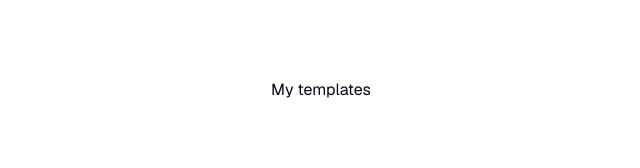
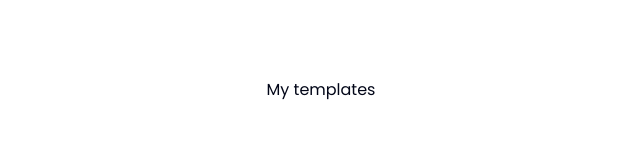
Before and after one commit to stivex001/chat_app, a Next.js app: page / in a window 1280 px wide. Shown: the top 168 px of the page, without its empty margins (319-959 px from the left). Built offline with nearby package versions, Linux system fonts and the light colour scheme.

Commit message:
feat: implemented route guard for protected routes

```diff
--- a/package.json
+++ b/package.json
@@ -26,6 +26,7 @@
     "@radix-ui/react-select": "^2.2.5",
     "@radix-ui/react-tabs": "^1.1.12",
     "@tanstack/react-query": "^5.81.2",
+    "@tanstack/react-query-devtools": "^5.81.2",
     "axios": "^1.10.0",
     "class-variance-authority": "^0.7.1",
     "clsx": "^2.1.1",
--- a/src/app/layout.tsx
+++ b/src/app/layout.tsx
@@ -1,6 +1,9 @@
 import type { Metadata } from 'next';
-import { Geist, Geist_Mono } from 'next/font/google';
+import { Geist, Geist_Mono, Poppins } from 'next/font/google';
 import './globals.css';
+import { Suspense } from 'react';
+import { Toaster } from 'sonner';
+import { Providers } from './providers';
 
 const geistSans = Geist({
   variable: '--font-geist-sans',
@@ -10,6 +13,12 @@ const geistSans = Geist({
 const geistMono = Geist_Mono({
   variable: '--font-geist-mono',
   subsets: ['latin'],
+});
+
+const poppins = Poppins({
+  subsets: ['latin'],
+  weight: ['300', '400', '500', '600', '700'],
+  variable: '--font-poppins',
 });
 
 export const metadata: Metadata = {
@@ -24,10 +33,11 @@ export default function RootLayout({
 }>) {
   return (
     <html lang="en">
-      <body
-        className={`${geistSans.variable} ${geistMono.variable} antialiased`}
-      >
-        {children}
+      <body className={poppins.className}>
+        <Providers>
+          <Suspense>{children}</Suspense>
+          <Toaster position="top-center" />
+        </Providers>
       </body>
     </html>
   );
--- /dev/null
+++ b/src/app/providers.tsx
@@ -0,0 +1,32 @@
+'use client';
+import RouteGuard from '@/components/RouteGuard';
+import { QueryClient, QueryClientProvider } from '@tanstack/react-query';
+import { ReactQueryDevtools } from '@tanstack/react-query-devtools';
+import { ReactNode } from 'react';
+
+const queryClient = new QueryClient();
+
+interface ProvidersProps {
+  children: ReactNode;
+}
+
+export function Providers({ children }: ProvidersProps) {
+  const publicRoutes = [
+    '/',
+    '/auth/login',
+    '/admin-auth/login',
+    '/admin-auth/verify-account',
+    '/admin-auth/reset-password',
+    '/auth/register',
+    '/auth/verify-account',
+    '/auth/forgot-password',
+    '/about',
+  ];
+
+  return (
+    <QueryClientProvider client={queryClient}>
+      <RouteGuard publicRoutes={publicRoutes}>{children}</RouteGuard>
+      <ReactQueryDevtools initialIsOpen={false} />
+    </QueryClientProvider>
+  );
+}
--- /dev/null
+++ b/src/components/RouteGuard.tsx
@@ -0,0 +1,68 @@
+"use client";
+
+import { AuthUtils } from "@/constants/api_management/AuthUtil";
+import { useRouter, usePathname } from "next/navigation";
+import { useEffect, useState, ReactNode } from "react";
+
+interface RouteGuardProps {
+  children: ReactNode;
+  publicRoutes?: string[];
+}
+
+export default function RouteGuard({
+  children,
+  publicRoutes = [],
+}: RouteGuardProps) {
+  const router = useRouter();
+  const pathname = usePathname();
+  const [authorized, setAuthorized] = useState(false);
+  const [loading, setLoading] = useState(true);
+
+  useEffect(() => {
+    // Authentication check function
+    const checkAuth = (): void => {
+      // Check if the current path is in the public routes list
+      const isPublicRoute = publicRoutes.some((route: string) => {
+        // Support exact matches and pattern matches with wildcard
+        if (route.endsWith("*")) {
+          const baseRoute = route.slice(0, -1);
+          return pathname.startsWith(baseRoute);
+        }
+        return pathname === route;
+      });
+
+      // Check if user is logged in
+      // const token = localStorage.getItem("token");
+      const isAuth = AuthUtils.isAuthenticated();
+      const isLoggedIn = !!isAuth;
+
+      // If route is not public and user is not logged in, redirect to login
+      if (!isPublicRoute && !isLoggedIn) {
+        setAuthorized(false);
+        // Store the attempted URL to redirect back after login
+        localStorage.setItem("redirectAfterLogin", pathname);
+        // router.push("/not-authorized");
+        router.push("/");
+      } else {
+        setAuthorized(true);
+      }
+
+      setLoading(false);
+    };
+
+    // Run auth check on initial load and route change
+    checkAuth();
+  }, [pathname, router, publicRoutes]);
+
+  // Show loading or unauthorized state
+  if (loading) {
+    return (
+      <div className="min-h-screen flex items-center justify-center">
+        <div className="animate-spin rounded-full h-10 w-10 border-t-2 border-b-2 border-blue-500"></div>
+      </div>
+    );
+  }
+
+  // If authorized, render children
+  return authorized ? children : null;
+}
--- /dev/null
+++ b/src/constants/api_management/AuthUtil.ts
@@ -0,0 +1,70 @@
+const AUTH_TOKEN_KEY = "token";
+const AUTH_ADMIN_KEY = "adminData";
+
+type RoleType = {
+  _id: string;
+  name: string;
+};
+
+export type AdminAuthType = {
+  activation_code: string | null;
+  activation_expires_in: string | null;
+  createdAt: string;
+  email: string;
+  firebase_uid: string | null;
+  first_name: string;
+  id: string;
+  isDeleted: boolean;
+  isSuspended: boolean;
+  is_active: boolean;
+  last_name: string;
+  notification_counter: number;
+  phone: string;
+  profile_picture: string;
+  role: RoleType[];
+  updatedAt: string;
+  _id: string;
+};
+
+export const AuthUtils = {
+  // Get the auth token
+  getToken: () => {
+    if (typeof window !== "undefined") {
+      return localStorage.getItem(AUTH_TOKEN_KEY);
+    }
+    return null;
+  },
+
+  // Get the user data
+  getAdminData: (): AdminAuthType | null => {
+    if (typeof window !== "undefined") {
+      const adminData = localStorage.getItem(AUTH_ADMIN_KEY);
+      return adminData ? (JSON.parse(adminData) as AdminAuthType) : null;
+    }
+    return null;
+  },
+
+  // Check if user is authenticated
+  isAuthenticated: () => {
+    if (typeof window !== "undefined") {
+      return !!localStorage.getItem(AUTH_TOKEN_KEY);
+    }
+    return false;
+  },
+
+  // Log out user (clear auth data)
+  logout: () => {
+    if (typeof window !== "undefined") {
+      localStorage.removeItem(AUTH_TOKEN_KEY);
+      localStorage.removeItem(AUTH_ADMIN_KEY);
+    }
+  },
+
+  // Store auth data (token and user info)
+  setAuthData: (token: string, adminData: any) => {
+    if (typeof window !== "undefined") {
+      localStorage.setItem(AUTH_TOKEN_KEY, token);
+      localStorage.setItem(AUTH_ADMIN_KEY, JSON.stringify(adminData));
+    }
+  },
+};
```
Also changed, not shown: 1 other file (tests, documents, lock files or other folders).
